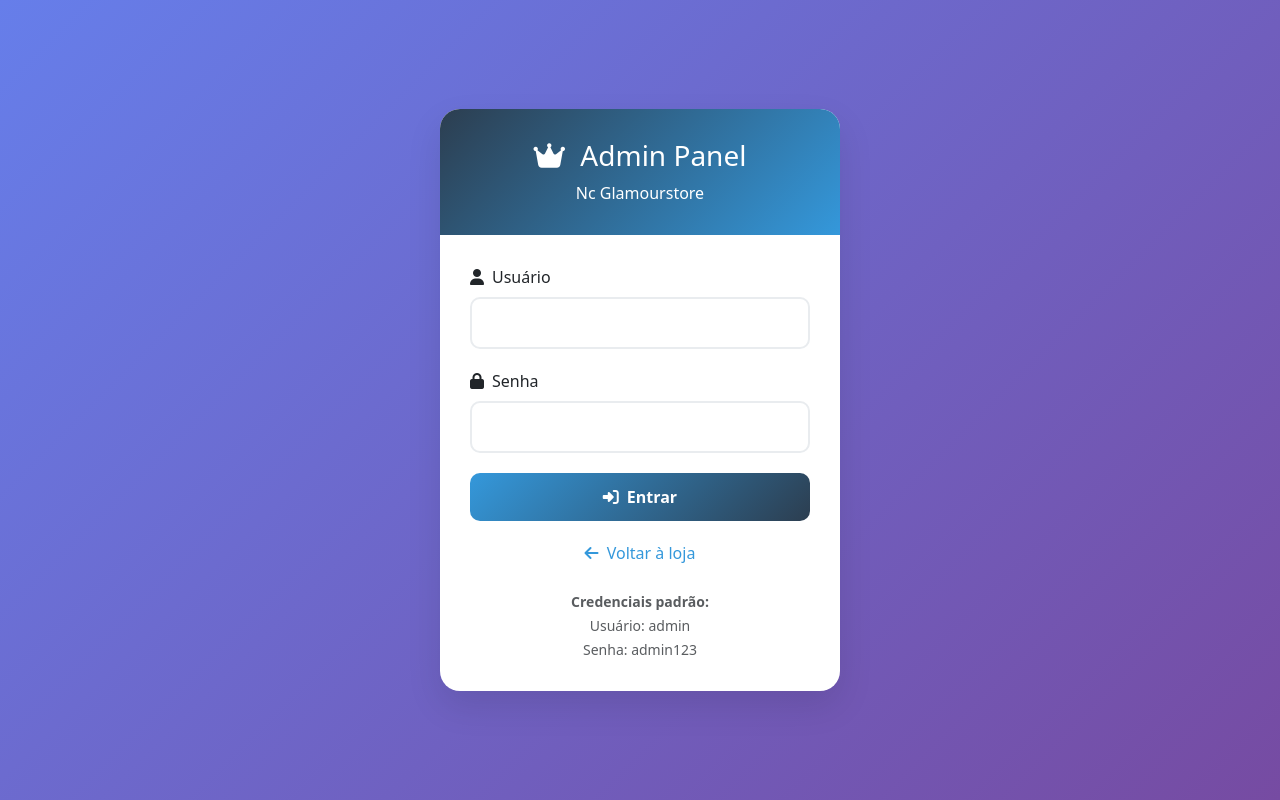
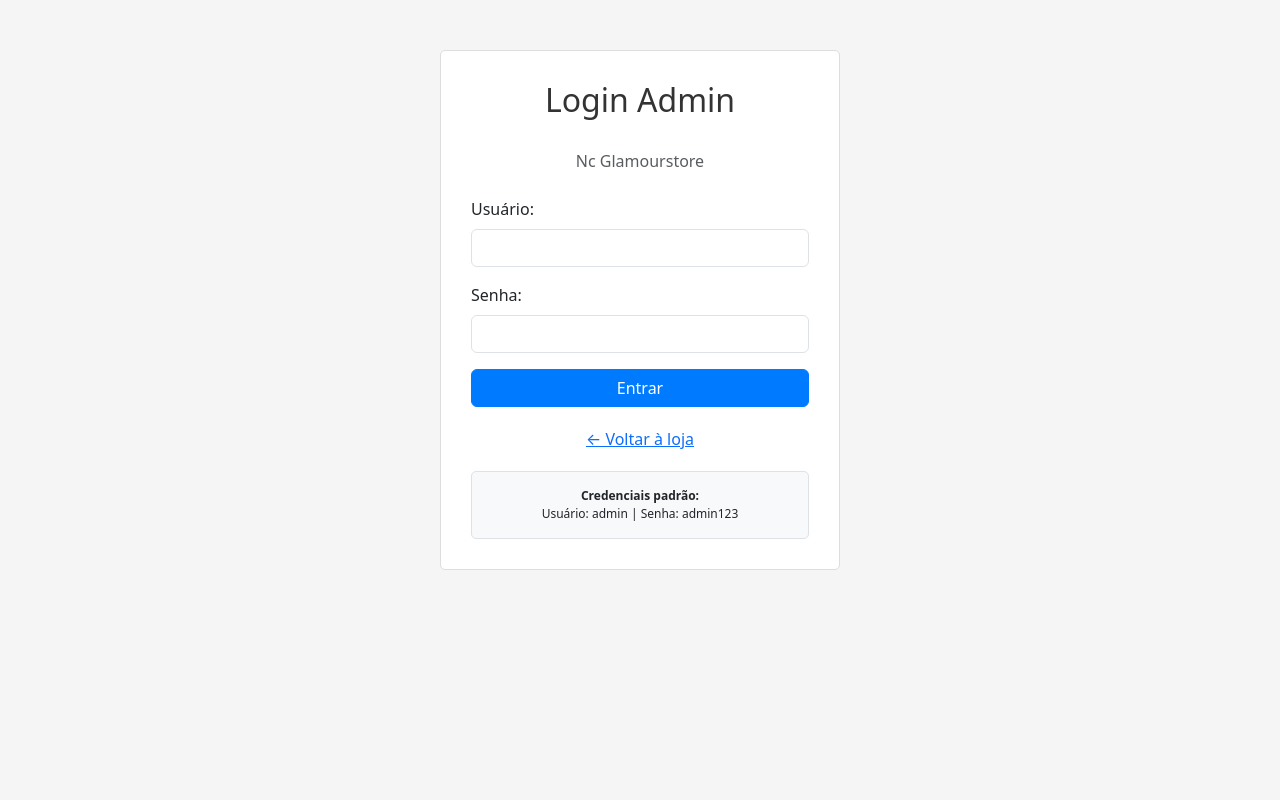
Before and after one commit to nicolemos56/GlamourStore, a Flask app: page /admin/login in a window 1280 px wide. Run offline with Flask 3, Linux system fonts and the light colour scheme.

Commit message:
Update the login page design to a simpler, more basic style
Modify the admin login page (templates/admin/login.html) to use a simpler design, removing the gradient backgrounds, "crown" icon, and more elaborate styling in favor of a cleaner, more basic aesthetic with a light gray background and a white login form.

Replit-Commit-Author: Agent
Replit-Commit-Session-Id: 5b6ec560-5262-45cf-97e5-7c52c5c4814a
Replit-Commit-Checkpoint-Type: full_checkpoint
Replit-Commit-Screenshot-Url: https://storage.googleapis.com/screenshot-production-us-central1/d0318305-d6fe-495c-8603-fd71a15b74ca/5b6ec560-5262-45cf-97e5-7c52c5c4814a/f3CUyh8

```diff
--- a/templates/admin/login.html
+++ b/templates/admin/login.html
@@ -8,60 +8,33 @@
     <link rel="stylesheet" href="https://cdnjs.cloudflare.com/ajax/libs/font-awesome/6.4.0/css/all.min.css">
     <style>
         body {
-            background: linear-gradient(135deg, #667eea 0%, #764ba2 100%);
-            min-height: 100vh;
-            display: flex;
-            align-items: center;
-            justify-content: center;
+            background-color: #f5f5f5;
+            padding: 50px 0;
         }
 
-        .login-card {
+        .login-container {
+            max-width: 400px;
+            margin: 0 auto;
             background: white;
-            border-radius: 20px;
-            box-shadow: 0 15px 35px rgba(0,0,0,0.1);
-            overflow: hidden;
-            max-width: 400px;
-            width: 100%;
-        }
-
-        .login-header {
-            background: linear-gradient(135deg, #2c3e50, #3498db);
-            color: white;
-            padding: 30px;
-            text-align: center;
-        }
-
-        .login-body {
+            border: 1px solid #ddd;
+            border-radius: 5px;
             padding: 30px;
         }
 
-        .form-control {
-            border-radius: 10px;
-            border: 2px solid #e9ecef;
-            padding: 12px 15px;
-            margin-bottom: 20px;
+        .login-title {
+            text-align: center;
+            margin-bottom: 30px;
+            color: #333;
         }
 
-        .form-control:focus {
-            border-color: #3498db;
-            box-shadow: 0 0 0 0.2rem rgba(52, 152, 219, 0.25);
+        .form-control {
+            margin-bottom: 15px;
         }
 
         .btn-login {
-            background: linear-gradient(135deg, #3498db, #2c3e50);
-            border: none;
-            border-radius: 10px;
-            padding: 12px;
-            font-weight: bold;
+            background-color: #007bff;
+            border-color: #007bff;
             width: 100%;
-            color: white;
-            transition: all 0.3s;
-        }
-
-        .btn-login:hover {
-            transform: translateY(-2px);
-            box-shadow: 0 5px 15px rgba(0,0,0,0.2);
-            color: white;
         }
 
         .store-link {
@@ -69,27 +42,22 @@
             margin-top: 20px;
         }
 
-        .store-link a {
-            color: #3498db;
-            text-decoration: none;
-        }
-
-        .store-link a:hover {
-            text-decoration: underline;
+        .default-credentials {
+            background-color: #f8f9fa;
+            border: 1px solid #dee2e6;
+            border-radius: 5px;
+            padding: 15px;
+            margin-top: 20px;
+            text-align: center;
+            font-size: 12px;
         }
     </style>
 </head>
 <body>
-    <div class="login-card">
-        <div class="login-header">
-            <h3 class="mb-0">
-                <i class="fas fa-crown me-2"></i>
-                Admin Panel
-            </h3>
-            <p class="mb-0 mt-2">Nc Glamourstore</p>
-        </div>
+    <div class="login-container">
+        <h2 class="login-title">Login Admin</h2>
+        <p class="text-center text-muted mb-4">Nc Glamourstore</p>
 
-        <div class="login-body">
         {% with messages = get_flashed_messages(with_categories=true) %}
             {% if messages %}
                 {% for category, message in messages %}
@@ -103,38 +71,25 @@
 
         <form method="POST">
             <div class="mb-3">
-                    <label for="username" class="form-label">
-                        <i class="fas fa-user me-2"></i>Usuário
-                    </label>
+                <label for="username" class="form-label">Usuário:</label>
                 <input type="text" class="form-control" id="username" name="username" required>
             </div>
 
             <div class="mb-3">
-                    <label for="password" class="form-label">
-                        <i class="fas fa-lock me-2"></i>Senha
-                    </label>
+                <label for="password" class="form-label">Senha:</label>
                 <input type="password" class="form-control" id="password" name="password" required>
             </div>
 
-                <button type="submit" class="btn btn-login">
-                    <i class="fas fa-sign-in-alt me-2"></i>Entrar
-                </button>
+            <button type="submit" class="btn btn-primary btn-login">Entrar</button>
         </form>
 
         <div class="store-link">
-                <a href="{{ url_for('index') }}">
-                    <i class="fas fa-arrow-left me-1"></i>
-                    Voltar à loja
-                </a>
+            <a href="{{ url_for('index') }}">← Voltar à loja</a>
         </div>
 
-            <div class="mt-4 text-center">
-                <small class="text-muted">
+        <div class="default-credentials">
             <strong>Credenciais padrão:</strong><br>
-                    Usuário: admin<br>
-                    Senha: admin123
-                </small>
-            </div>
+            Usuário: admin | Senha: admin123
         </div>
     </div>
 
```
Also changed, not shown: .local/state/replit/agent/filesystem/filesystem_state.json, 2 other files. Lines whose indentation alone changed are shown as unchanged.
